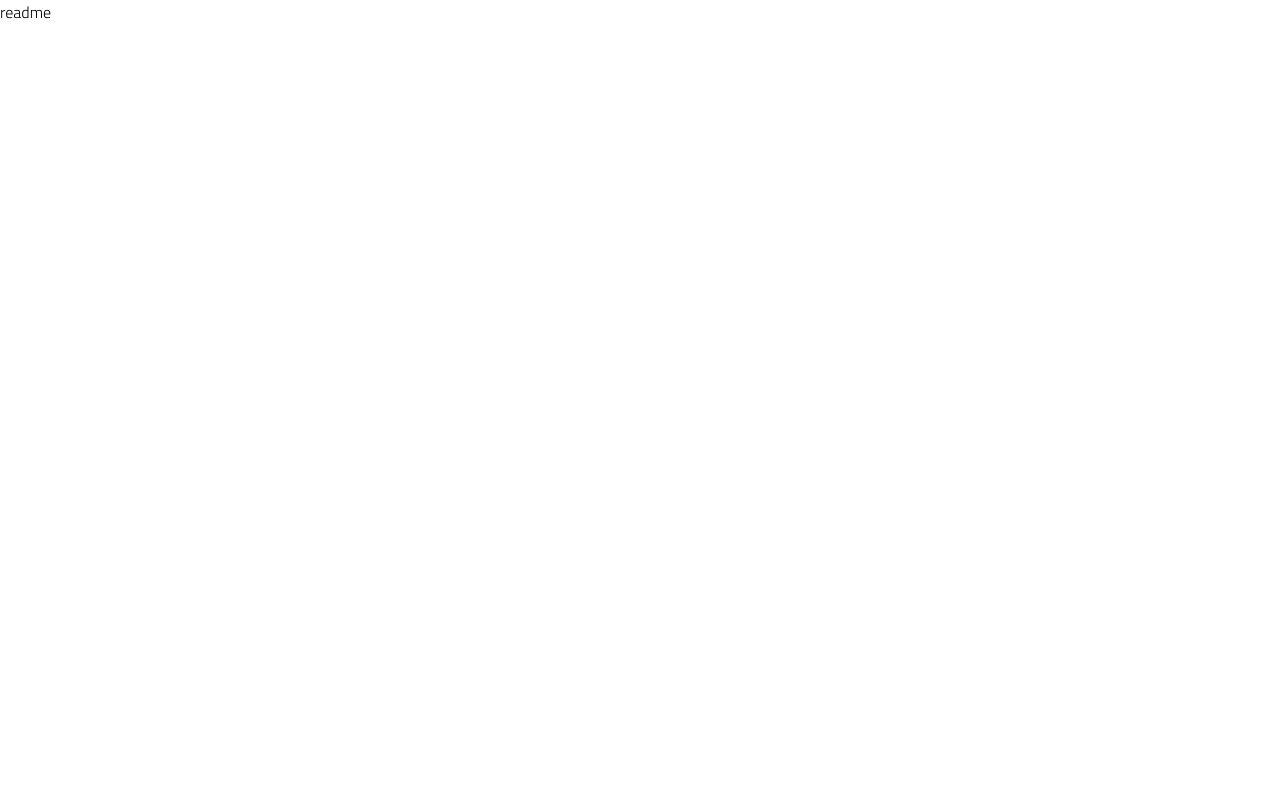
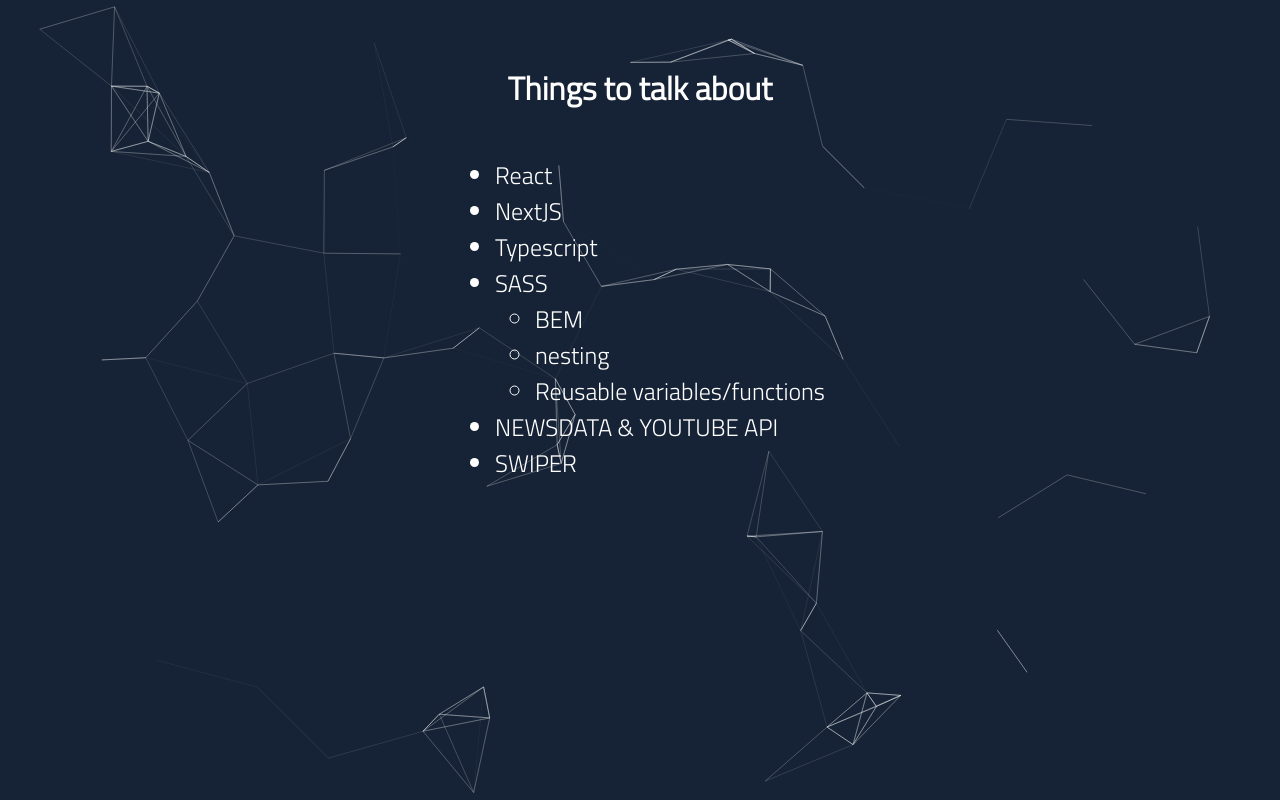
Before and after one commit to dwang134/GamesTech-official, a Next.js app: page /read in a window 1280 px wide. Built offline with nearby package versions, Linux system fonts and the light colour scheme.

Commit message:
read and faq

```diff
--- /dev/null
+++ b/components/Particle.tsx
@@ -0,0 +1,100 @@
+import React from 'react'
+import Particles from "react-tsparticles";
+import { loadFull } from "tsparticles";
+import type { Container, Engine } from "tsparticles-engine";
+import { loadTrianglesPreset } from "tsparticles-preset-triangles";
+import styles from '../styles/Particle.module.scss'
+
+const Particle:React.FC = () => {
+
+    const customInit = async (main:Engine) => {
+        // await loadTrianglesPreset(engine);
+        await loadFull(main);
+      };
+
+      const particlesLoaded = async(container?: Container)=> {
+        console.log(container);
+      };
+
+      const options = {
+        preset: "triangles",
+      };
+
+  return (
+    <Particles
+    id={styles.tsparticles}
+    init={customInit}
+    // loaded={particlesLoaded}
+    options={{
+      fpsLimit: 120,
+      backgroundMode: {
+        enable: true
+      },
+      background: {
+        color: "#162336"
+      },
+      particles: {
+        // canvas borders bounce factors
+        bounce: {
+          horizontal: {
+            value: 1.01
+          },
+          vertical: {
+            value: 1.01
+          }
+        },
+        color: {
+          value: ""
+        },
+        links: {
+          color: "#f6f6f6",
+          distance: 110,
+          enable: true,
+          opacity: 0.5,
+          width: 1
+        },
+        collisions: {
+          enable: true,
+          // collisions bounce factors
+          bounce: {
+            horizontal: {
+              value: 1.5
+            },
+            vertical: {
+              value: 1.5
+            }
+          }
+        },
+        move: {
+          direction: "none",
+          enable: true,
+          outMode: "bounce",
+          random: false,
+          speed: 1,
+          straight: false
+        },
+        number: {
+          density: {
+            enable: true,
+            area: 800
+          },
+          value: 80
+        },
+        opacity: {
+          value: 0.5
+        },
+        shape: {
+          type: "circle"
+        },
+        size: {
+          random: true,
+          value: 2
+        }
+      },
+      detectRetina: true
+    }}
+  />
+  )
+}
+
+export default Particle
--- a/package.json
+++ b/package.json
@@ -14,7 +14,10 @@
     "react-dom": "18.2.0",
     "react-icons": "^4.4.0",
     "react-scroll": "^1.8.7",
-    "swiper": "^8.3.1"
+    "react-tsparticles": "^2.1.3",
+    "swiper": "^8.3.1",
+    "tsparticles": "^2.1.3",
+    "tsparticles-preset-triangles": "^2.1.3"
   },
   "devDependencies": {
     "@types/node": "18.0.0",
--- a/pages/read.tsx
+++ b/pages/read.tsx
@@ -1,9 +1,27 @@
-import React from 'react'
+import Particle from '../components/Particle'
+import styles from '../styles/Pages.module.scss'
 
-const readme = () => {
+const Readme = () => {
+
   return (
-    <div>readme</div>
+    <div className= {styles["main-container"]}>
+    <h1>Things to talk about</h1>
+    <ul>
+      <li>React</li>
+      <li>NextJS</li>
+      <li>Typescript</li>
+      <li>SASS</li>
+      <ul>
+      <li>BEM</li>
+      <li>nesting</li>
+      <li>Reusable variables/functions</li>
+      </ul>
+      <li>NEWSDATA & YOUTUBE API</li>
+      <li>SWIPER</li>
+    </ul>
+    <Particle/>
+    </div>
   )
 }
 
-export default readme
+export default Readme
--- /dev/null
+++ b/styles/Pages.module.scss
@@ -0,0 +1,34 @@
+@use 'helpers' as h;
+
+.main-container{
+    @include h.fullscreen;
+    @include h.flexbox(column, flex-start, center);
+
+    .questions{
+        color: #fff;
+        @include h.flexbox(column, center, flex-start);
+        background: red;
+        width: 80%;
+        margin: 1em 0em;
+        padding: 0.5em 1em;
+
+        .questions__title{
+
+        }
+
+        .question__answer{
+
+        }
+
+    }
+
+    h1{
+        margin-top: 2em;
+    }
+
+    ul{
+        color: #fff;
+        font-size: 1.5rem;
+    }
+
+}
--- /dev/null
+++ b/styles/Particle.module.scss
@@ -0,0 +1,10 @@
+#tsparticles{
+    width: 100%;
+    height: 100%;
+    position: fixed;
+    margin: 0;
+    padding: 0;
+    top: 0;
+    left: 0;
+    z-index: -1;
+}
--- a/styles/_helpers.scss
+++ b/styles/_helpers.scss
@@ -3,6 +3,11 @@
     flex-direction: $direction;
     justify-content: $positionX;
     align-items: $positionY;
+}
+
+@mixin fullscreen{
+    width: 100vw;
+    height: 100vh;
 }
 
 @mixin logo{
```
Also changed, not shown: pages/faq.tsx (+21 -1 lines), pages/_document.tsx (renamed from pages/_document.js), 2 other files (tests, documents, lock files or other folders).
